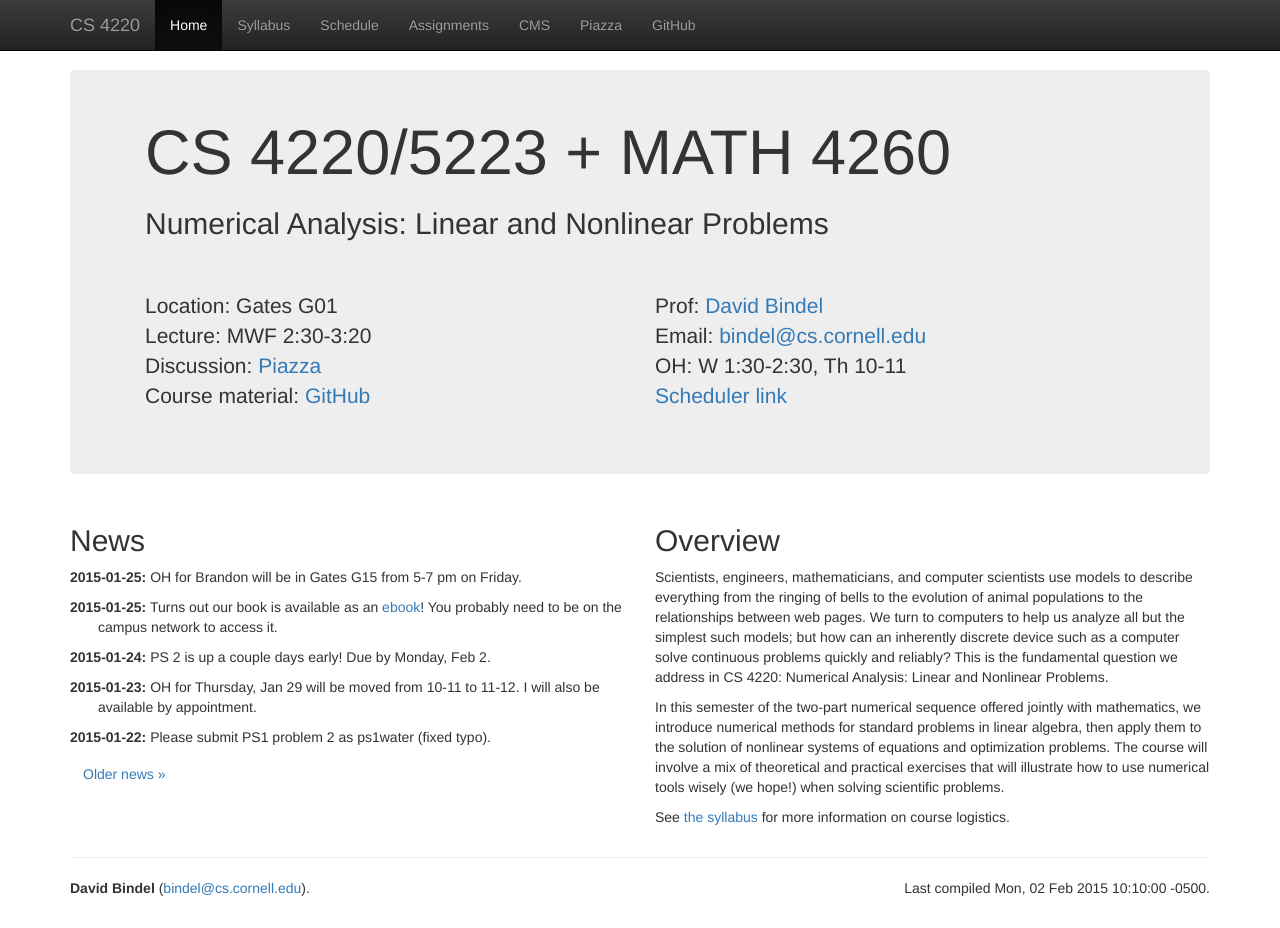
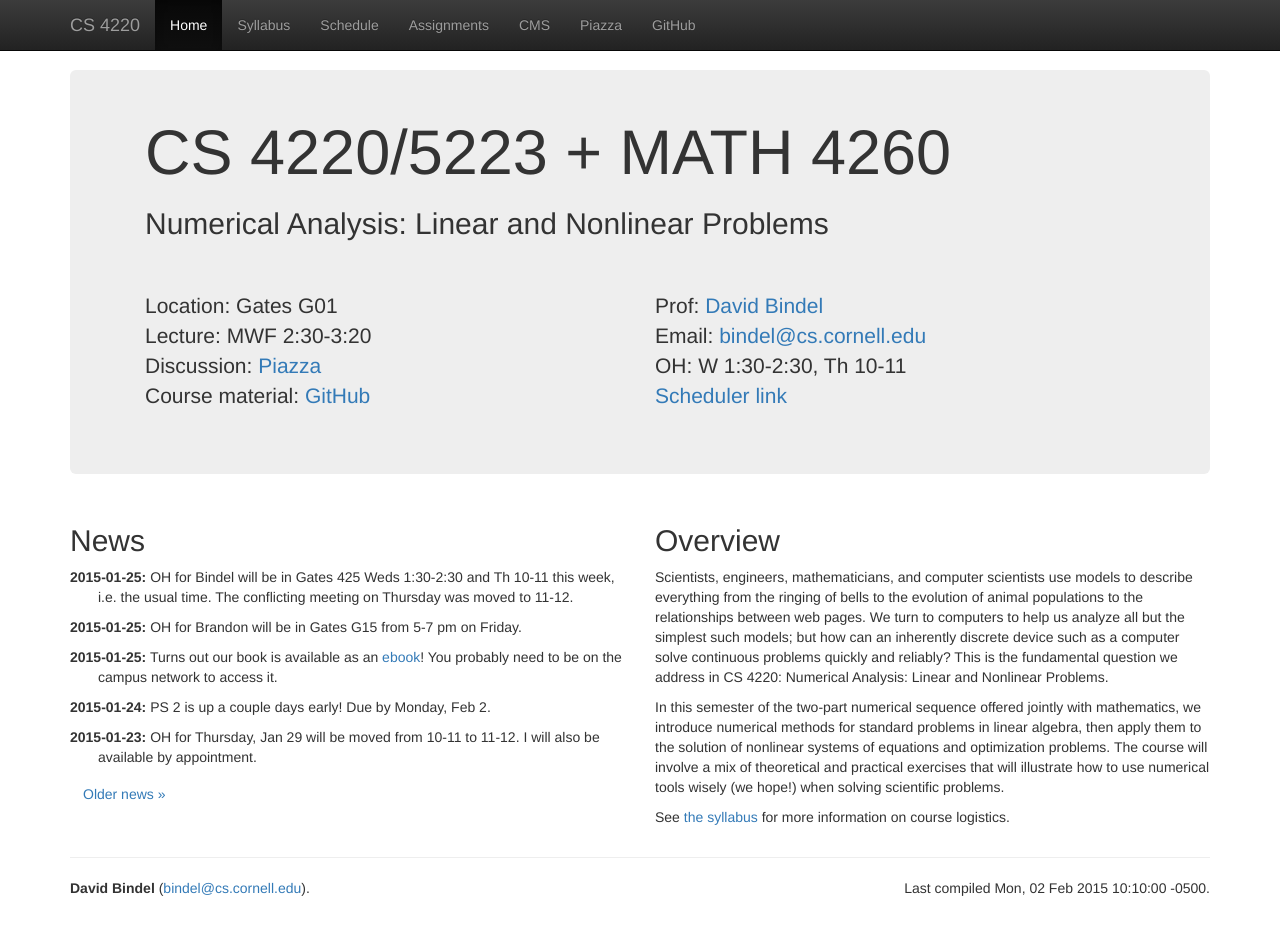
Before and after one commit to dbindel/cs4220-s15, a Jekyll site: the page built from web/index.html, in a window 1280 px wide and 928 px high. Built offline with Jekyll 4.4.1, drawn with Linux system fonts in a browser that asks for light colours; nearby versions of some CDN libraries.

Commit message:
Update news.

```diff
--- a/web/_data/news.yml
+++ b/web/_data/news.yml
@@ -37,3 +37,9 @@
   date: 2015-01-25
   text:
     OH for Brandon will be in Gates G15 from 5-7 pm on Friday.
+-
+  date: 2015-01-25
+  text:
+    OH for Bindel will be in Gates 425 Weds 1:30-2:30 and Th 10-11 this week,
+    i.e. the usual time.  The conflicting meeting on Thursday was moved
+    to 11-12.
```
